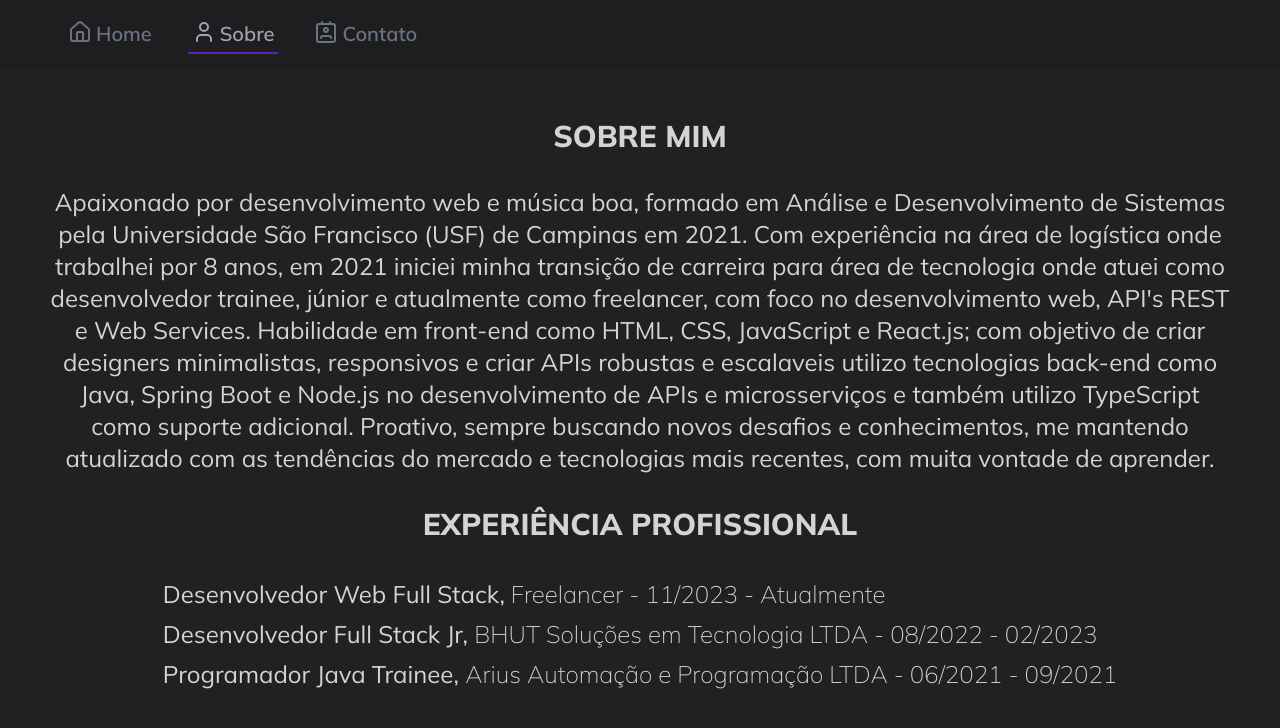
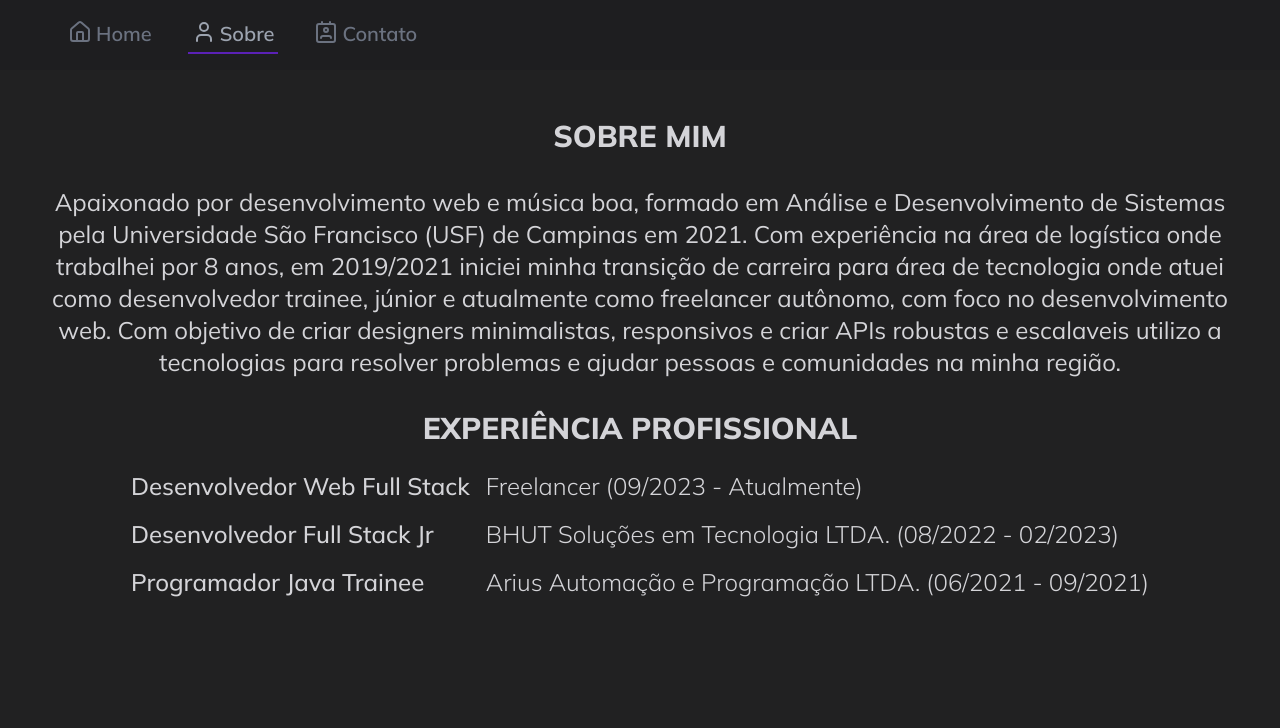
Before and after one commit to rafaelsousapereira/rafael-sousa-web-portfolio, a React (Vite) app: page /about in a window 1280 px wide. Shown: the top 728 px of the page. Built offline with nearby package versions, Linux system fonts and the light colour scheme; a web font is replaced by a local one.

Commit message:
feat: add table to experiences

```diff
--- a/src/components/about/about.tsx
+++ b/src/components/about/about.tsx
@@ -1,4 +1,5 @@
 import { metadata } from "../../data/data"
+import { TableExperience } from "../table/table-experience"
 
 export const About = () => {
 
@@ -15,23 +16,7 @@ export const About = () => {
           {metadata.about.description}
         </p>
 
-        <p className="text-3xl text-center font-extrabold uppercase"
-        >
-          {metadata.about.titles[1]}
-        </p>
-
-        <ul>
-          {metadata.about.experience.map((xp, index) => (
-            <li key={index} className="text-2xl leading-10 max-[425px]:text-xl">
-              <p>
-                  {`${xp.substring(0, 29)}`}
-                <span className="font-extralight">
-                  {`${xp.substring(29)}`}
-                </span>
-              </p>
-            </li>
-          ))}
-        </ul>
+        <TableExperience metadata={metadata} />
       </div>
     </>
   )
--- /dev/null
+++ b/src/components/table/table-experience.tsx
@@ -0,0 +1,30 @@
+type MetadataType = {
+  metadata: {
+    about: {
+      titles: string[]
+      description: string
+      experience: string[]
+    }
+  }
+}
+
+export const TableExperience = ({ metadata }: MetadataType) => {
+  return (
+    <>
+      <table className="table-fixed">
+        <caption className="caption-top text-3xl text-center font-extrabold uppercase mb-4">
+          {metadata.about.titles[1]}
+        </caption>
+
+        <tbody>
+          {metadata.about.experience.map((exp, index) => (
+            <tr className="hover:bg-slate-700/20 cursor-pointer" key={index}>
+              <td className="p-2 text-2xl max-[425px]:text-xl font-medium">{exp.substring(0, 29)}</td>
+              <td className="p-2 text-2xl max-[425px]:text-xl font-light">{exp.substring(29)}</td>
+            </tr>
+          ))}
+        </tbody>
+      </table>
+    </>
+  )
+}
--- a/src/data/data.ts
+++ b/src/data/data.ts
@@ -41,14 +41,13 @@ export const metadata: MetadataType = {
     titles: ["Sobre mim", "Experiência Profissional"],
     description: `
       Apaixonado por desenvolvimento web e música boa, formado em Análise e Desenvolvimento de Sistemas pela Universidade São Francisco (USF) de Campinas em 2021.
-      Com experiência na área de logística onde trabalhei por 8 anos, em 2021 iniciei minha transição de carreira para área de tecnologia onde atuei como desenvolvedor trainee, júnior e atualmente como freelancer, com foco no desenvolvimento web, API's REST e Web Services.
-      Habilidade em front-end como HTML, CSS, JavaScript e React.js; com objetivo de criar designers minimalistas, responsivos e criar APIs robustas e escalaveis utilizo tecnologias back-end como Java, Spring Boot e Node.js no desenvolvimento de APIs e microsserviços e também utilizo TypeScript como suporte adicional.
-      Proativo, sempre buscando novos desafios e conhecimentos, me mantendo atualizado com as tendências do mercado e tecnologias mais recentes, com muita vontade de aprender.
+      Com experiência na área de logística onde trabalhei por 8 anos, em 2019/2021 iniciei minha transição de carreira para área de tecnologia onde atuei como desenvolvedor trainee, júnior e atualmente como freelancer autônomo, com foco no desenvolvimento web.
+      Com objetivo de criar designers minimalistas, responsivos e criar APIs robustas e escalaveis utilizo a tecnologias para resolver problemas e ajudar pessoas e comunidades na minha região.
     `,
     experience: [
-      "Desenvolvedor Web Full Stack, Freelancer - 11/2023 - Atualmente",
-      "Desenvolvedor Full Stack Jr, BHUT Soluções em Tecnologia LTDA - 08/2022 - 02/2023",
-      "Programador Java Trainee,    Arius Automação e Programação LTDA - 06/2021 - 09/2021"
+      "Desenvolvedor Web Full Stack Freelancer (09/2023 - Atualmente)",
+      "Desenvolvedor Full Stack Jr  BHUT Soluções em Tecnologia LTDA. (08/2022 - 02/2023)",
+      "Programador Java Trainee     Arius Automação e Programação LTDA. (06/2021 - 09/2021)",
     ]
   }
 }
```
